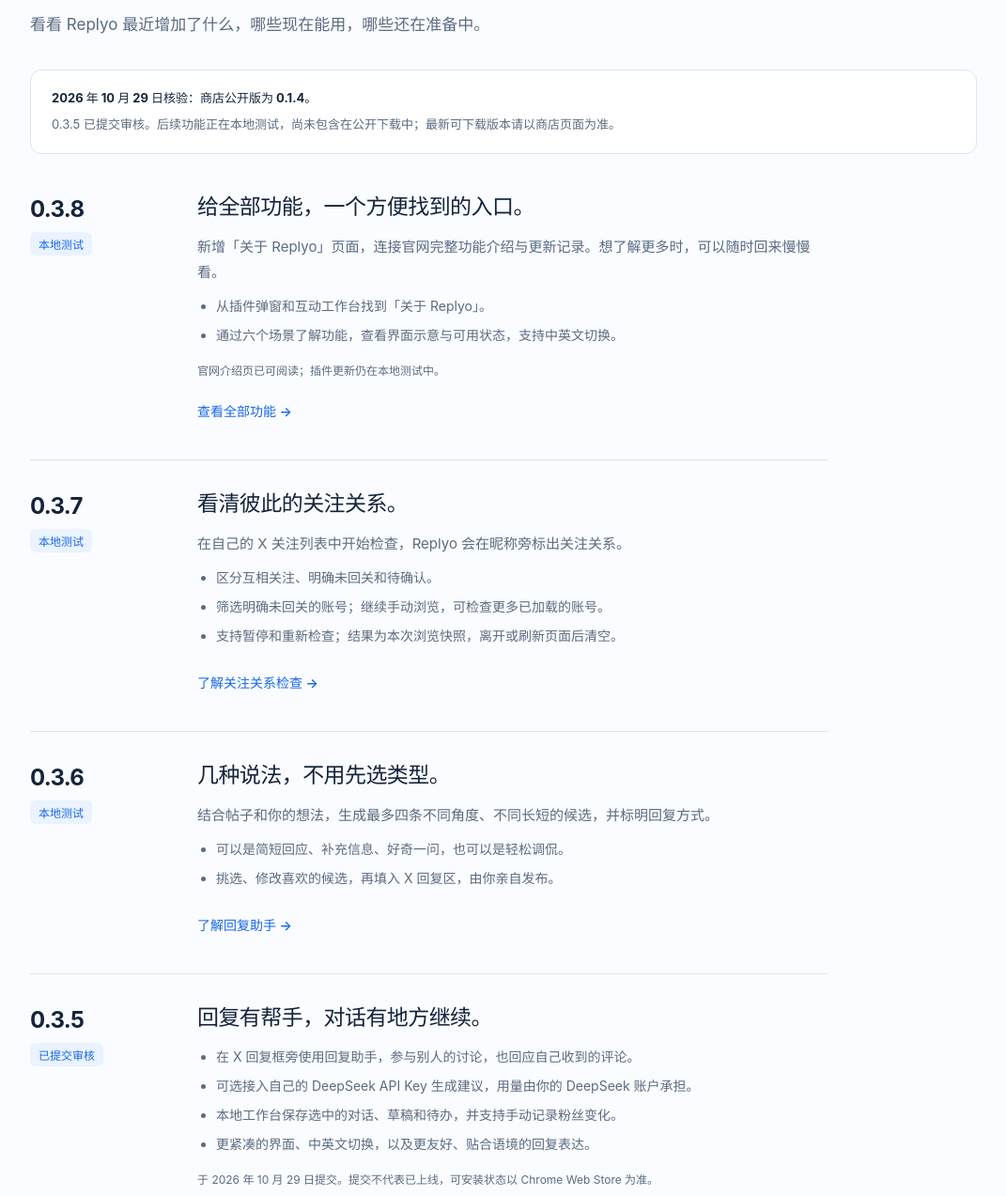
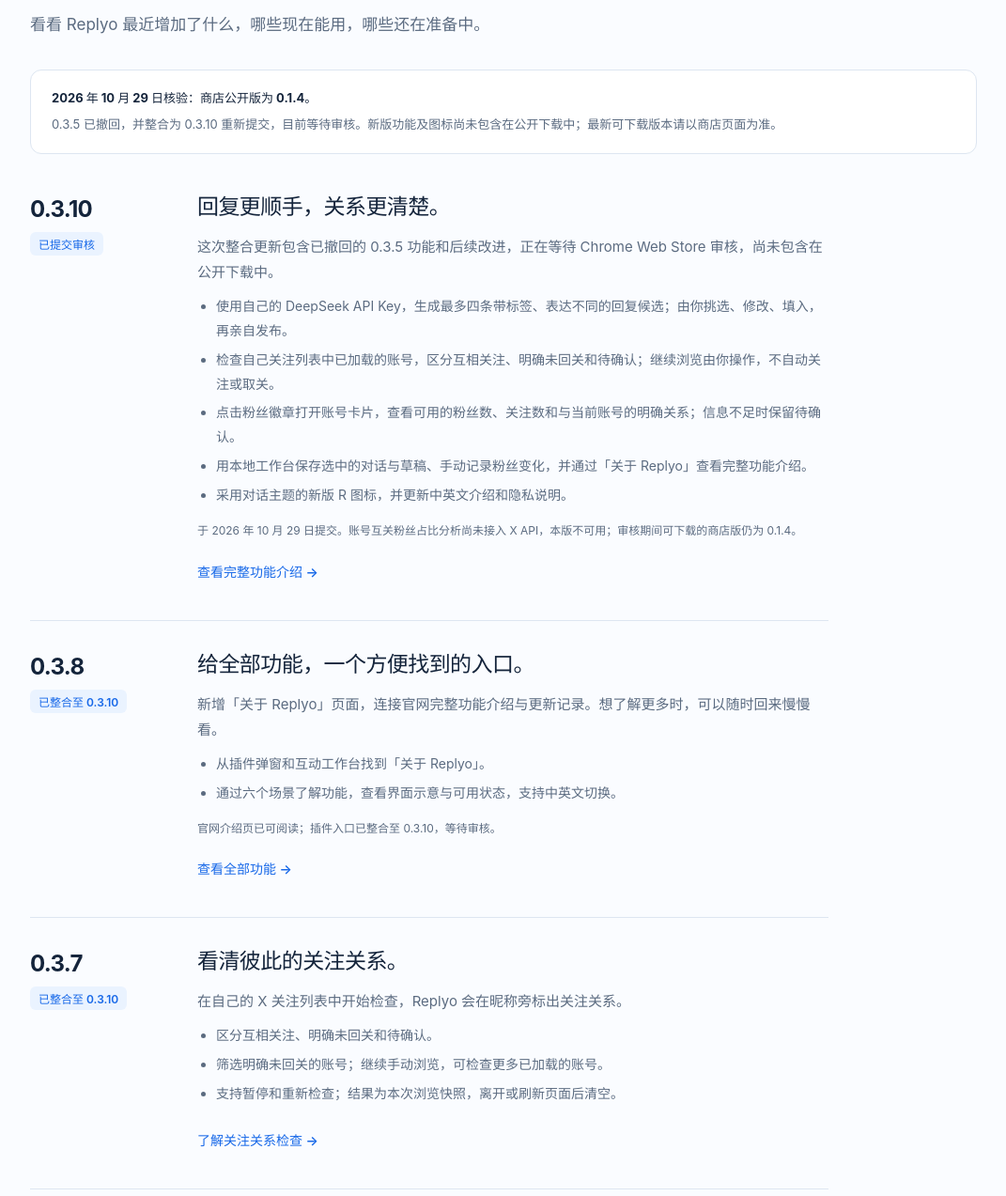
Before and after one commit to alanhu1024/replyo-site, a plain HTML site: page updates.html in a window 1280 px wide. Shown: the part 252-1525 px from the top of the page at 94% size, without its empty margins (104-1175 px from the left). Drawn offline with Linux system fonts and the light colour scheme.

Commit message:
Record Replyo 0.3.10 submission and superseded review

```diff
--- a/updates.html
+++ b/updates.html
@@ -4,7 +4,7 @@
   <meta charset="utf-8">
   <meta name="viewport" content="width=device-width, initial-scale=1">
   <meta name="color-scheme" content="light dark">
-  <meta name="description" content="查看 Replyo 的更新记录，了解已上线、已提交审核和本地测试中的功能。" data-en-content="Explore Replyo updates and see which features are released, submitted for review or in local testing.">
+  <meta name="description" content="查看 Replyo 的更新记录，了解已上线功能、待审更新与版本整合进度。" data-en-content="Explore Replyo updates, available features, submissions awaiting review and combined releases.">
   <meta name="theme-color" content="#1768e8">
   <title data-en="Updates · Replyo">更新记录 · Replyo</title>
   <link rel="canonical" href="https://alanhu1024.github.io/replyo-site/updates.html">
@@ -82,20 +82,35 @@
       </section>
       <aside class="availability" aria-label="版本状态" data-en-aria="Version availability">
         <p><strong data-en="Store version checked on October 29, 2026: 0.1.4.">2026 年 10 月 29 日核验：商店公开版为 0.1.4。</strong></p>
-        <p data-en="Version 0.3.5 has been submitted for review. Newer features are being tested locally and are not included in the public download. Check the store listing for the latest available version.">0.3.5 已提交审核。后续功能正在本地测试，尚未包含在公开下载中；最新可下载版本请以商店页面为准。</p>
+        <p data-en="Version 0.3.5 was withdrawn and replaced by the combined 0.3.10 submission, now awaiting review. Its new features and logo are not yet in the public download. Check the store listing for the latest available version.">0.3.5 已撤回，并整合为 0.3.10 重新提交，目前等待审核。新版功能及图标尚未包含在公开下载中；最新可下载版本请以商店页面为准。</p>
       </aside>
       <div class="releases">
+        <article class="release" id="v0-3-10">
+          <div class="release-meta"><span class="version">0.3.10</span><span class="status" data-en="Submitted for review">已提交审核</span></div>
+          <div><h2 data-en="Reply ideas and account context, together in one update.">回复更顺手，关系更清楚。</h2>
+            <p data-en="This combined update includes the withdrawn 0.3.5 features and the improvements developed since then. It is awaiting Chrome Web Store review and is not yet in the public download.">这次整合更新包含已撤回的 0.3.5 功能和后续改进，正在等待 Chrome Web Store 审核，尚未包含在公开下载中。</p>
+            <ul>
+              <li data-en="Generate up to four varied, labeled reply candidates using your own DeepSeek API key. Choose, edit and insert the text yourself; publishing remains manual.">使用自己的 DeepSeek API Key，生成最多四条带标签、表达不同的回复候选；由你挑选、修改、填入，再亲自发布。</li>
+              <li data-en="Check accounts already loaded in your own Following list, with mutual, confirmed non-follower and unconfirmed labels. Scroll the list yourself; checks never follow or unfollow anyone.">检查自己关注列表中已加载的账号，区分互相关注、明确未回关和待确认；继续浏览由你操作，不自动关注或取关。</li>
+              <li data-en="Open an account card from a follower badge to see available follower/following totals and an explicit relationship with your signed-in account. Missing evidence stays unconfirmed.">点击粉丝徽章打开账号卡片，查看可用的粉丝数、关注数和与当前账号的明确关系；信息不足时保留待确认。</li>
+              <li data-en="Keep selected conversations and drafts in the local workspace, record follower totals manually, and find the complete feature guide through About Replyo.">用本地工作台保存选中的对话与草稿、手动记录粉丝变化，并通过「关于 Replyo」查看完整功能介绍。</li>
+              <li data-en="A new conversation-inspired R icon, plus updated Chinese and English descriptions and privacy disclosures.">采用对话主题的新版 R 图标，并更新中英文介绍和隐私说明。</li>
+            </ul>
+            <p class="note" data-en="Submitted on October 29, 2026. Account-level mutual-follower percentage analysis has no connected X API provider and is unavailable in this build. Store version 0.1.4 remains available while the update is reviewed.">于 2026 年 10 月 29 日提交。账号互关粉丝占比分析尚未接入 X API，本版不可用；审核期间可下载的商店版仍为 0.1.4。</p>
+            <a class="release-link" href="features.html" data-en="Explore the feature guide →">查看完整功能介绍 →</a>
+          </div>
+        </article>
         <article class="release" id="v0-3-8">
-          <div class="release-meta"><span class="version">0.3.8</span><span class="status" data-en="Local testing">本地测试</span></div>
+          <div class="release-meta"><span class="version">0.3.8</span><span class="status" data-en="Merged into 0.3.10">已整合至 0.3.10</span></div>
           <div><h2 data-en="A place to discover everything Replyo can do.">给全部功能，一个方便找到的入口。</h2>
             <p data-en="The new About Replyo page links to the website’s complete feature guide and update history. Revisit the overview whenever you want to explore more.">新增「关于 Replyo」页面，连接官网完整功能介绍与更新记录。想了解更多时，可以随时回来慢慢看。</p>
             <ul><li data-en="Find About Replyo in the extension popup and interaction workspace.">从插件弹窗和互动工作台找到「关于 Replyo」。</li><li data-en="Browse all six feature areas with interface examples, availability labels and Chinese or English text.">通过六个场景了解功能，查看界面示意与可用状态，支持中英文切换。</li></ul>
-            <p class="note" data-en="The website guide is available to read; the extension update is still in local testing.">官网介绍页已可阅读；插件更新仍在本地测试中。</p>
+            <p class="note" data-en="The website guide is available to read; the extension entry point is included in 0.3.10, awaiting review.">官网介绍页已可阅读；插件入口已整合至 0.3.10，等待审核。</p>
             <a class="release-link" href="features.html" data-en="Explore all features →">查看全部功能 →</a>
           </div>
         </article>
         <article class="release" id="v0-3-7">
-          <div class="release-meta"><span class="version">0.3.7</span><span class="status" data-en="Local testing">本地测试</span></div>
+          <div class="release-meta"><span class="version">0.3.7</span><span class="status" data-en="Merged into 0.3.10">已整合至 0.3.10</span></div>
           <div><h2 data-en="See who follows you back.">看清彼此的关注关系。</h2>
             <p data-en="Open your own X Following list and start a manual check. Replyo adds relationship labels beside account names.">在自己的 X 关注列表中开始检查，Replyo 会在昵称旁标出关注关系。</p>
             <ul><li data-en="Distinguish mutual follows, confirmed accounts not following you, and unconfirmed relationships.">区分互相关注、明确未回关和待确认。</li><li data-en="Filter confirmed accounts not following you. Scroll the X list yourself to check more loaded accounts.">筛选明确未回关的账号；继续手动浏览，可检查更多已加载的账号。</li><li data-en="Pause or start over. Results are a snapshot of this visit and clear when you leave or refresh the page.">支持暂停和重新检查；结果为本次浏览快照，离开或刷新页面后清空。</li></ul>
@@ -103,7 +118,7 @@
           </div>
         </article>
         <article class="release" id="v0-3-6">
-          <div class="release-meta"><span class="version">0.3.6</span><span class="status" data-en="Local testing">本地测试</span></div>
+          <div class="release-meta"><span class="version">0.3.6</span><span class="status" data-en="Merged into 0.3.10">已整合至 0.3.10</span></div>
           <div><h2 data-en="Different ways to reply, without choosing a type first.">几种说法，不用先选类型。</h2>
             <p data-en="Generate up to four labeled candidates with different lengths and angles, chosen to fit the post and your thoughts.">结合帖子和你的想法，生成最多四条不同角度、不同长短的候选，并标明回复方式。</p>
             <ul><li data-en="Possible approaches include a brief reply, a useful addition, a thoughtful question or a lighthearted response.">可以是简短回应、补充信息、好奇一问，也可以是轻松调侃。</li><li data-en="Choose and edit the suggestion you like, then insert it into X’s reply area and publish yourself.">挑选、修改喜欢的候选，再填入 X 回复区，由你亲自发布。</li></ul>
@@ -111,10 +126,10 @@
           </div>
         </article>
         <article class="release" id="v0-3-5">
-          <div class="release-meta"><span class="version">0.3.5</span><span class="status" data-en="Submitted for review">已提交审核</span></div>
+          <div class="release-meta"><span class="version">0.3.5</span><span class="status" data-en="Withdrawn · Merged into 0.3.10">已撤回 · 整合至 0.3.10</span></div>
           <div><h2 data-en="Reply assistance, with room to keep the conversation going.">回复有帮手，对话有地方继续。</h2>
             <ul><li data-en="An assistant beside X’s reply editor, for responding to other people’s posts and comments under your own.">在 X 回复框旁使用回复助手，参与别人的讨论，也回应自己收到的评论。</li><li data-en="Optional DeepSeek suggestions using your own API key. API usage is billed to your DeepSeek account.">可选接入自己的 DeepSeek API Key 生成建议，用量由你的 DeepSeek 账户承担。</li><li data-en="A local workspace for selected conversations, drafts and to-dos, plus a manual follower log.">本地工作台保存选中的对话、草稿和待办，并支持手动记录粉丝变化。</li><li data-en="A compact interface, Chinese and English choices, and friendly replies that fit the conversation.">更紧凑的界面、中英文切换，以及更友好、贴合语境的回复表达。</li></ul>
-            <p class="note" data-en="Submitted on October 29, 2026. A submission is not a release; installation availability is shown on the Chrome Web Store.">于 2026 年 10 月 29 日提交。提交不代表已上线，可安装状态以 Chrome Web Store 为准。</p>
+            <p class="note" data-en="The earlier submission was withdrawn on October 29, 2026. Its features are retained in the combined 0.3.10 update, which is awaiting review.">此轮旧提交已于 2026 年 10 月 29 日撤回，功能保留在整合更新 0.3.10 中，等待重新审核。</p>
             <a class="release-link" href="features.html#workspace" data-en="Explore the workspace →">了解互动工作台 →</a>
           </div>
         </article>
```
Also changed, not shown: features.html (+10 -9 lines), index.html (+6 -6 lines).
